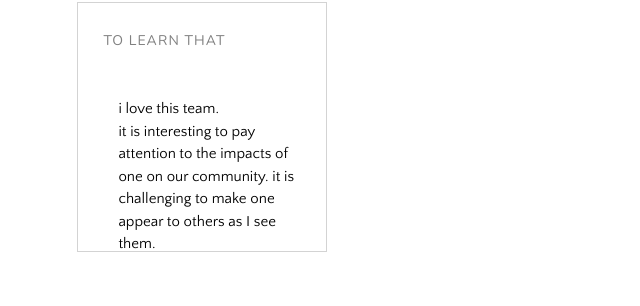
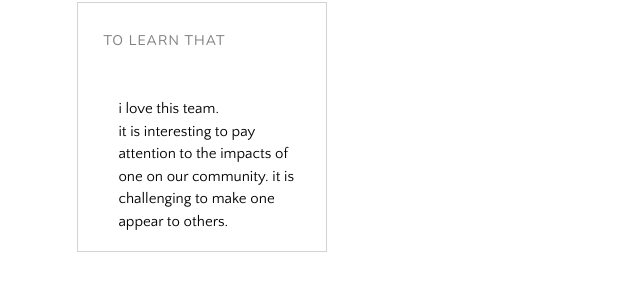
Before and after one commit to thaothanhtrantxwes/composition-i-profile-series, a plain HTML site: page index.html in a window 1280 px wide. Shown: the part 824-1130 px from the top of the page, 474-1114 px from the left. Drawn offline with nearby package versions, Linux system fonts and the light colour scheme; a script that the page names is missing; a web font is replaced by a local one.

Commit message:
Update index.html

```diff
--- a/index.html
+++ b/index.html
@@ -91,7 +91,7 @@
 
                                 <div class="project-intro-cmt">
                                     <i>to learn that</i>
-                                    <p>i love this team.<br>it is interesting to pay attention to the impacts of one on our community. it is challenging to make one appear to others as I see them.</p>
+                                    <p>i love this team.<br>it is interesting to pay attention to the impacts of one on our community. it is challenging to make one appear to others.</p>
                                 </div>
 
 
```
